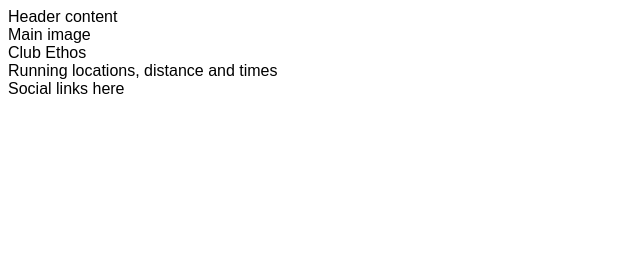
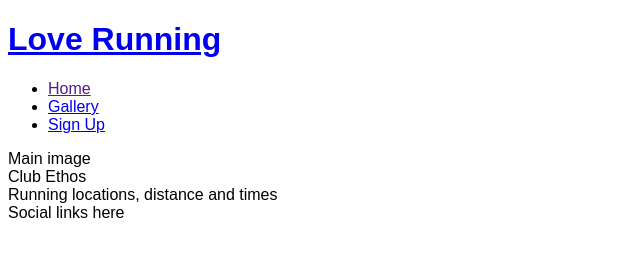
Before and after one commit to stephenbeese/Love-Running, a plain HTML site: page index.html in a window 1280 px wide. Shown: the whole page, without its empty margins (0-640 px from the left). Drawn offline with Linux system fonts and the light colour scheme.

Commit message:
add basic header structure

```diff
--- a/index.html
+++ b/index.html
@@ -1,5 +1,6 @@
 <!DOCTYPE html>
 <html lang="en">
+
 <head>
     <meta charset="UTF-8">
     <meta http-equiv="X-UA-Compatible" content="IE=edge">
@@ -10,8 +11,26 @@
 
     <link rel="stylesheet" href="assets/css/style.css">
 </head>
+
 <body>
-    <header>Header content</header>
+    <header>
+        <a href="index.html">
+            <h1>Love Running</h1>
+        </a>
+        <nav>
+            <ul>
+                <li>
+                    <a href="" index.html>Home</a>
+                </li>
+                <li>
+                    <a href="#">Gallery</a>
+                </li>
+                <li>
+                    <a href="#">Sign Up</a>
+                </li>
+            </ul>
+        </nav>
+    </header>
     <section>
         Main image
     </section>
@@ -25,4 +44,5 @@
         Social links here
     </footer>
 </body>
+
 </html>
```
